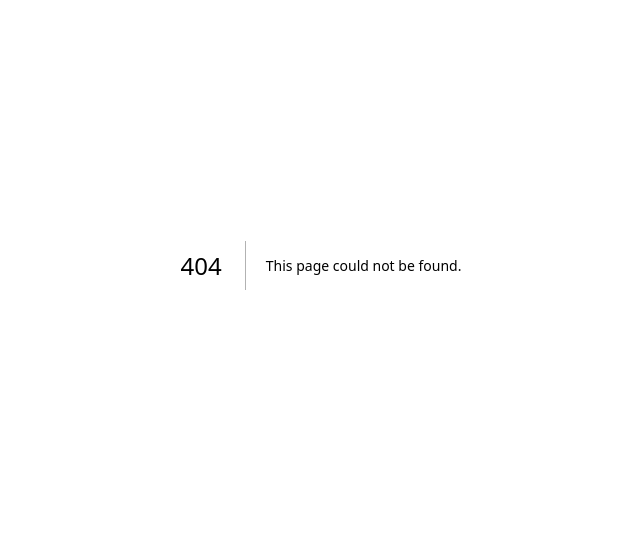
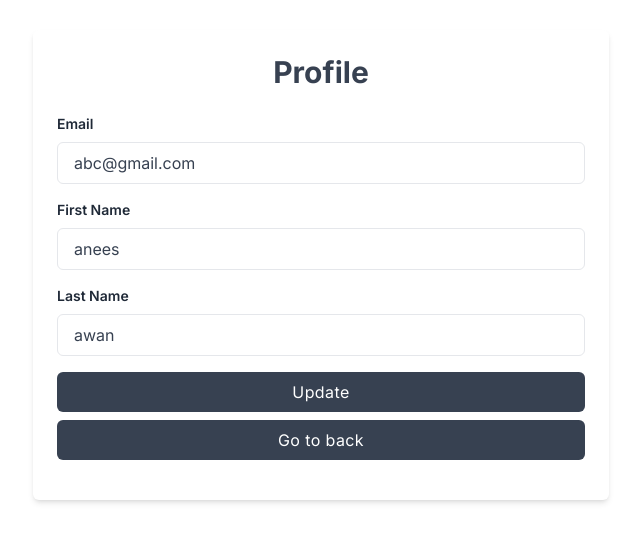
Before and after one commit to manis-ur-rehman/resturant-app, a Next.js app: page /profile in a window 1280 px wide. Before the commit this address had no page. Shown: the part 135-676 px from the top of the page, without its empty margins (319-959 px from the left). Built offline with nearby package versions, Linux system fonts and the light colour scheme; no server answers.

Commit message:
profile page create and dummy useffect call

```diff
--- a/app/components/Header.tsx
+++ b/app/components/Header.tsx
@@ -17,13 +17,22 @@ const Header = () => {
       setLoading(false);
     }
   };
+  const goToProfile = () => {
+    router.push("/profile");
+  };
   if (loading) {
     return <Loading />;
   }
   return (
     <div className="bg-gradient-to-r from-cyan-500 to-blue-500 absolute h-20 w-full flex justify-between items-center p-5">
       <h1 className="font-bold text-xl text-center">Restaurant Application</h1>
-      <div>
+      <div className="flex gap-5">
+        <button
+          className="bg-transparent hover:bg-blue-500 text-black-700 font-semibold hover:text-white py-2 px-4 border border-white-500 hover:border-transparent rounded"
+          onClick={goToProfile}
+        >
+          Profile
+        </button>
         <button
           className="bg-transparent hover:bg-blue-500 text-black-700 font-semibold hover:text-white py-2 px-4 border border-white-500 hover:border-transparent rounded"
           onClick={handleLogout}
--- a/app/components/authlayout.tsx
+++ b/app/components/authlayout.tsx
@@ -6,7 +6,7 @@ const AuthLayout = ({
   description,
 }: {
   children: React.ReactNode;
-  title: "Login" | "Sign Up";
+  title: "Login" | "Sign Up" | "Profile";
   description: string;
 }) => {
   return (
--- a/app/components/button.tsx
+++ b/app/components/button.tsx
@@ -1,4 +1,6 @@
 "use client";
+
+import { useRouter } from "next/navigation";
 
 const Button = (props: {
   type: "button" | "submit" | "reset";
@@ -7,10 +9,20 @@ const Button = (props: {
   className: string;
   parentClass: string;
 }) => {
+  const router = useRouter();
   const { label, parentClass, ...restOfProps } = props;
   return (
     <div className={parentClass}>
-      <button {...restOfProps}>{label}</button>
+      <button
+        {...restOfProps}
+        onClick={() => {
+          if (label === "Go to back") {
+            router.back();
+          }
+        }}
+      >
+        {label}
+      </button>
     </div>
   );
 };
--- a/app/hooks/useauthcheckhook.tsx
+++ b/app/hooks/useauthcheckhook.tsx
@@ -1,7 +1,7 @@
 import { useState, useEffect } from "react";
 import { useRouter } from "next/navigation";
 
-const UseAuthCheckHook = () => {
+const UseAuthCheckHook = ({ statusReturn }: { statusReturn: boolean }) => {
   const router = useRouter();
   const [loading, setLoading] = useState<boolean>(true);
   useEffect(() => {
@@ -10,10 +10,18 @@ const UseAuthCheckHook = () => {
       fetch("/api/auth")
         .then((res) => res.json())
         .then((data) => {
-          if (data.authStatus) {
-            router.push("/dashboard");
+          if (statusReturn) {
+            if (data.authStatus) {
+              setLoading(false);
+            } else {
+              router.push("/login");
+            }
           } else {
-            setLoading(false);
+            if (data.authStatus) {
+              router.push("/dashboard");
+            } else {
+              setLoading(false);
+            }
           }
         })
         .catch((err) => {
--- a/app/login/page.tsx
+++ b/app/login/page.tsx
@@ -1,7 +1,7 @@
 "use client";
 import { Formik, Form } from "formik";
 import { useRouter } from "next/navigation";
-import { loginSchema, loginValues, validationSchema } from "@login/validation";
+import { LoginSchema, loginValues, validationSchema } from "@login/validation";
 import Input from "@components/Input";
 import Button from "@components/Button";
 import AuthLayout from "@components/AuthLayout";
@@ -10,10 +10,10 @@ import UseAuthCheckHook from "@hooks/UseAuthCheckHook";
 
 const Login = () => {
   const router = useRouter();
-  const { loading, setLoading } = UseAuthCheckHook();
+  const { loading, setLoading } = UseAuthCheckHook({ statusReturn: false });
   const handleLogin = async (
     setSubmitting: (isSubmitting: boolean) => void,
-    values: loginSchema
+    values: LoginSchema
   ) => {
     const requestOptions = {
       method: "POST",
--- a/app/login/validation.ts
+++ b/app/login/validation.ts
@@ -7,9 +7,9 @@ export const validationSchema = Yup.object().shape({
     .min(6, "Password is too short - should be 6 chars minimum"),
 });
 
-export interface loginSchema {
+export interface LoginSchema {
   email: string;
   password: string;
 }
 
-export const loginValues: loginSchema = { email: "", password: "" };
+export const loginValues: LoginSchema = { email: "", password: "" };
--- /dev/null
+++ b/app/profile/page.tsx
@@ -0,0 +1,70 @@
+"use client";
+
+import { Form, Formik, FormikProps } from "formik";
+import AuthLayout from "@components/AuthLayout";
+import {
+  validationSchema,
+  profileValues,
+  ProfileSchema,
+} from "@profile/validation";
+import { useEffect, useRef } from "react";
+import Input from "@components/Input";
+import Button from "@components/Button";
+import UseAuthCheckHook from "@hooks/UseAuthCheckHook";
+import Loading from "@/app/loading";
+
+const Profile = () => {
+  const { loading } = UseAuthCheckHook({ statusReturn: true });
+  const formikRef = useRef<FormikProps<any>>(null);
+  const handleProfileUpdate = (
+    setSubmitting: (isSubmitting: boolean) => void,
+    values: ProfileSchema
+  ) => {
+    console.log("values: ", values);
+    setSubmitting(false);
+  };
+  useEffect(() => {
+    formikRef.current?.setFieldValue("firstName", "anees");
+    formikRef.current?.setFieldValue("lastName", "awan");
+    formikRef.current?.setFieldValue("email", "abc@gmail.com");
+  }, [loading]);
+  if (loading) {
+    return <Loading />;
+  }
+  return (
+    <AuthLayout title="Profile" description="">
+      <Formik
+        innerRef={formikRef}
+        initialValues={profileValues}
+        validationSchema={validationSchema}
+        onSubmit={(values, { setSubmitting }) =>
+          handleProfileUpdate(setSubmitting, values)
+        }
+      >
+        {({ isSubmitting }: FormikProps<ProfileSchema>) => (
+          <Form className="mt-6">
+            <Input type="email" name="email" label="Email" />
+            <Input type="text" name="firstName" label="First Name" />
+            <Input type="text" name="lastName" label="Last Name" />
+            <Button
+              type="submit"
+              disabled={isSubmitting}
+              label="Update"
+              parentClass="mt-2"
+              className="w-full px-4 py-2 tracking-wide text-white transition-colors duration-200 transform bg-gray-700 rounded-md hover:bg-gray-600 focus:outline-none focus:bg-gray-600"
+            />
+            <Button
+              type="button"
+              disabled={false}
+              label="Go to back"
+              parentClass="mt-2"
+              className="w-full px-4 py-2 tracking-wide text-white transition-colors duration-200 transform bg-gray-700 rounded-md hover:bg-gray-600 focus:outline-none focus:bg-gray-600"
+            />
+          </Form>
+        )}
+      </Formik>
+    </AuthLayout>
+  );
+};
+
+export default Profile;
--- a/app/signup/validation.ts
+++ b/app/profile/validation.ts
@@ -4,21 +4,16 @@ export const validationSchema = Yup.object().shape({
   firstName: Yup.string().required("First name is required"),
   lastName: Yup.string().required("Last name is required"),
   email: Yup.string().email().required("email is required"),
-  password: Yup.string()
-    .required("Password is required")
-    .min(6, "Password is too short - should be 6 chars minimum"),
 });
 
-export interface signupSchema {
+export interface ProfileSchema {
   firstName: string;
   lastName: string;
   email: string;
-  password: string;
 }
 
-export const signUpValues: signupSchema = {
+export const profileValues: ProfileSchema = {
   firstName: "",
   lastName: "",
   email: "",
-  password: "",
 };
--- a/app/signup/page.tsx
+++ b/app/signup/page.tsx
@@ -3,7 +3,7 @@
 import { Form, Formik } from "formik";
 import {
   signUpValues,
-  signupSchema,
+  SignupSchema,
   validationSchema,
 } from "@signup/validation";
 import Input from "@components/Input";
@@ -15,10 +15,10 @@ import UseAuthCheckHook from "@hooks/UseAuthCheckHook";
 
 const SignUp = () => {
   const router = useRouter();
-  const { loading, setLoading } = UseAuthCheckHook();
+  const { loading, setLoading } = UseAuthCheckHook({ statusReturn: false });
   const handleSignUp = async (
     setSubmitting: (isSubmitting: boolean) => void,
-    values: signupSchema
+    values: SignupSchema
   ) => {
     const requestOptions = {
       method: "POST",
--- a/tsconfig.json
+++ b/tsconfig.json
@@ -23,6 +23,7 @@
       "@components/*": ["./app/components/*"],
       "@login/*": ["./app/login/*"],
       "@signup/*": ["./app/signup/*"],
+      "@profile/*": ["./app/profile/*"],
       "@dashboard/*": ["./app/dashboard/*"],
       "@hooks/*": ["./app/hooks/*"]
     }
```
